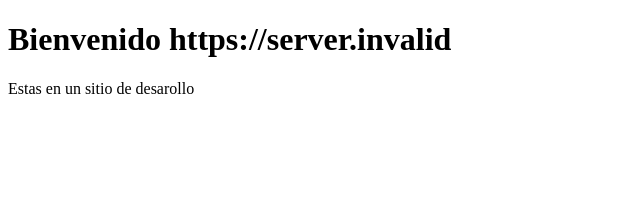
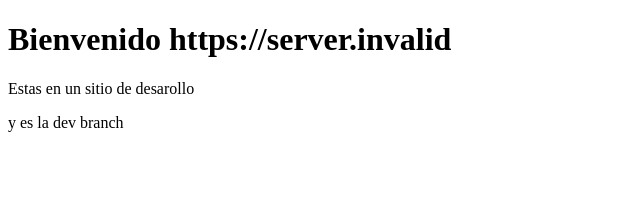
Before and after one commit to Torremolinos/eCommersReact, a React (Vite) app: page / in a window 1280 px wide. Shown: the top 204 px of the page, without its empty margins (0-640 px from the left). Built offline with nearby package versions, Linux system fonts and the light colour scheme; no server answers.

Commit message:
Cambios para verlo en vercel

```diff
--- a/src/components/App.jsx
+++ b/src/components/App.jsx
@@ -5,6 +5,7 @@ function App() {
     <div>
       <h1>Bienvenido {API_URL} </h1>
       <p>Estas en un sitio de desarollo</p>
+      <p>y es la dev branch</p>
     </div>
   );
 }
```
